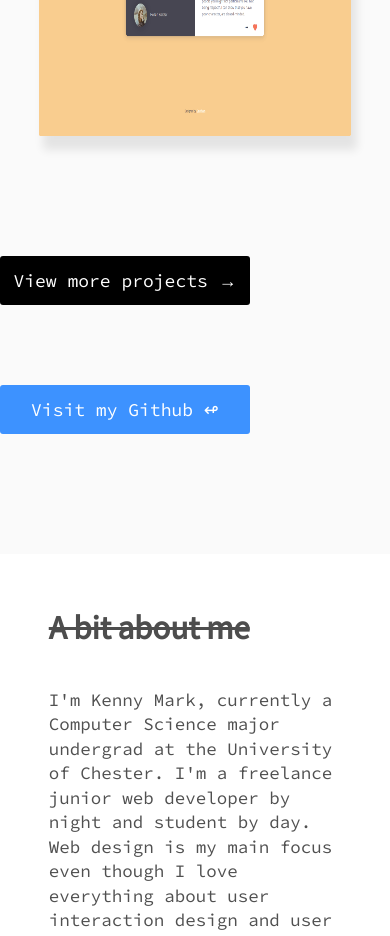
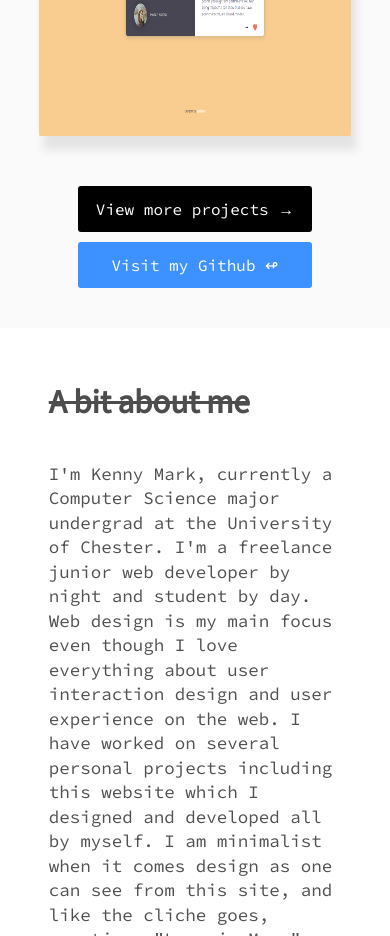
Before and after one commit to kennymark/kennymark.github.io, a website: page index.html in a window 390 px wide. Shown: the part 1500-2436 px from the top of the page. Drawn offline with nearby package versions, Linux system fonts and the light colour scheme.

Commit message:
made external link buttons mobile compatible

```diff
--- a/style.css
+++ b/style.css
@@ -567,8 +567,16 @@ video {
   .projects .description button {
     top: 0px;
   }
+  .external-links {
+    width: 60%;
+    margin: 0 auto !important;
+    padding: 40px 0 !important;
+  }
   .projects .btn {
-    margin: 40px auto;
+    margin: 10px 0 0 0;
+    width: 100%;
+    padding: 10 0px;
+    font-size: 16px;
   }
   .profile {
     padding: 30px 0;
```
